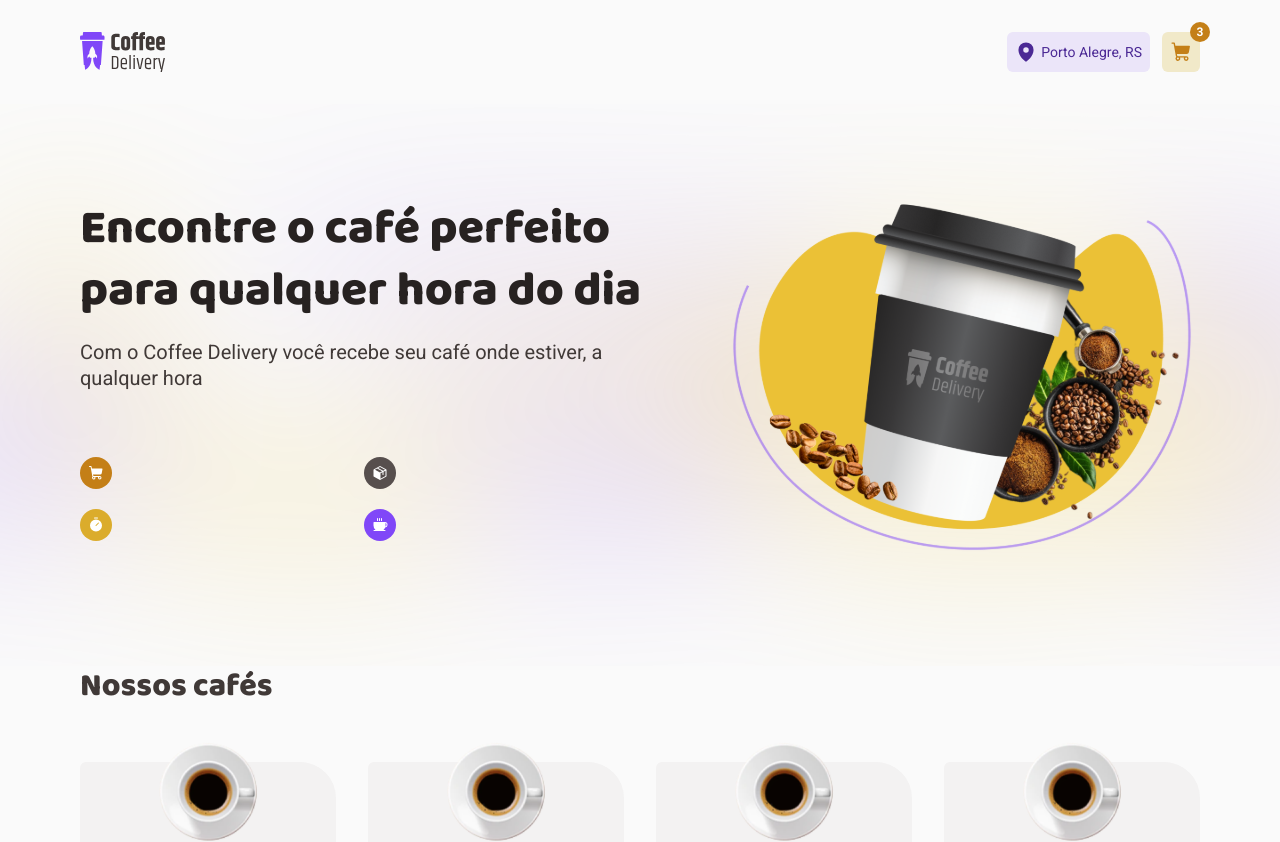
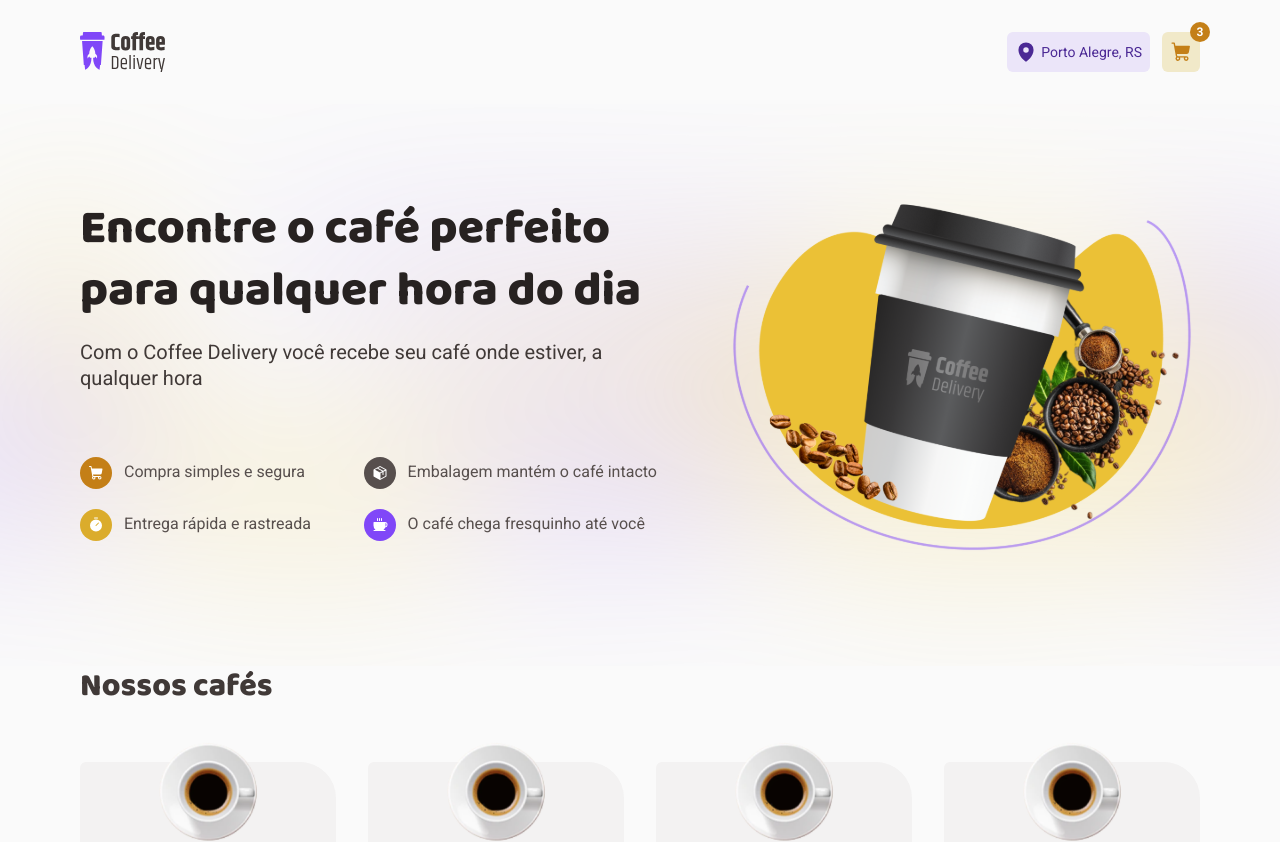
Before and after one commit to guipmdev/coffee-delivery, a React (Vite) app: page / in a window 1280 px wide. Shown: the top 842 px of the page. Built offline with nearby package versions, Linux system fonts and the light colour scheme.

Commit message:
chore(Home): refactor Differential components

```diff
--- a/src/pages/Home/index.tsx
+++ b/src/pages/Home/index.tsx
@@ -20,29 +20,21 @@ export function Home() {
             </p>
 
             <ul>
-              <Differential
-                icon={ShoppingCart}
-                content="Compra simples e segura"
-                backgroundColor="yellow-dark"
-              />
+              <Differential icon={ShoppingCart} backgroundColor="yellow-dark">
+                <p>Compra simples e segura</p>
+              </Differential>
 
-              <Differential
-                icon={Package}
-                content="Embalagem mantém o café intacto"
-                backgroundColor="base-text"
-              />
+              <Differential icon={Package} backgroundColor="base-text">
+                <p>Embalagem mantém o café intacto</p>
+              </Differential>
 
-              <Differential
-                icon={Timer}
-                content="Entrega rápida e rastreada"
-                backgroundColor="yellow"
-              />
+              <Differential icon={Timer} backgroundColor="yellow">
+                <p>Entrega rápida e rastreada</p>
+              </Differential>
 
-              <Differential
-                icon={Coffee}
-                content="O café chega fresquinho até você"
-                backgroundColor="purple"
-              />
+              <Differential icon={Coffee} backgroundColor="purple">
+                <p>O café chega fresquinho até você</p>
+              </Differential>
             </ul>
           </div>
 
```
